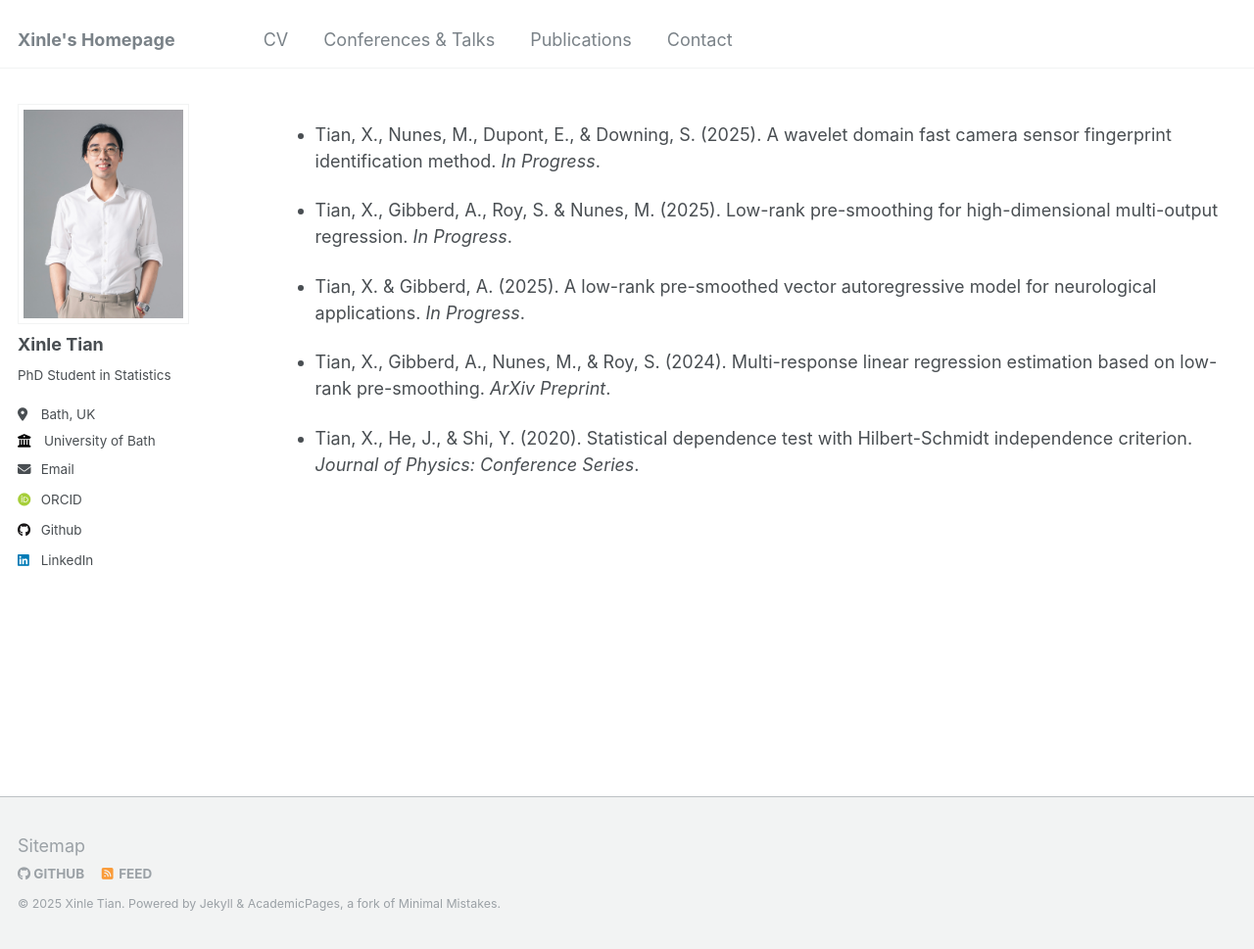
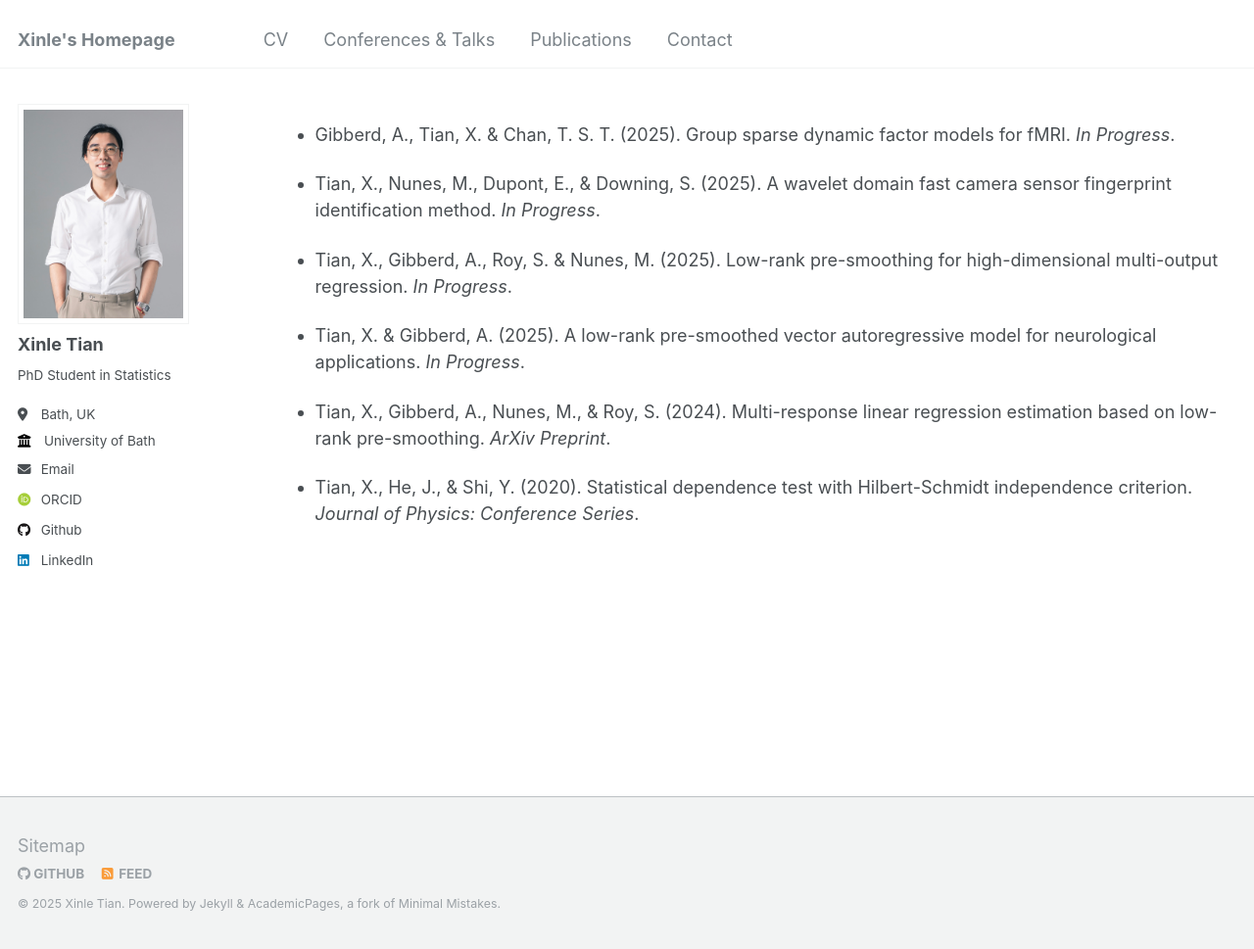
Before and after one commit to xinlet/xinlet.github.io, a Jekyll site: the page built from _pages/publications.md, in a window 1280 px wide and 969 px high. Shown: the whole window at 98% size. Built offline with Jekyll 4.4.1, drawn with Linux system fonts in a browser that asks for light colours; some web fonts are replaced.

Commit message:
Update publications.md

```diff
--- a/_pages/publications.md
+++ b/_pages/publications.md
@@ -8,6 +8,7 @@ author_profile: true
 {% include base_path %}
 
 
+* Gibberd, A., Tian, X. & Chan, T. S. T. (2025). Group sparse dynamic factor models for fMRI. *In Progress*.
 
 * Tian, X., Nunes, M., Dupont, E., & Downing, S. (2025). A wavelet domain fast camera sensor fingerprint identification method. *In Progress*.
 
```
